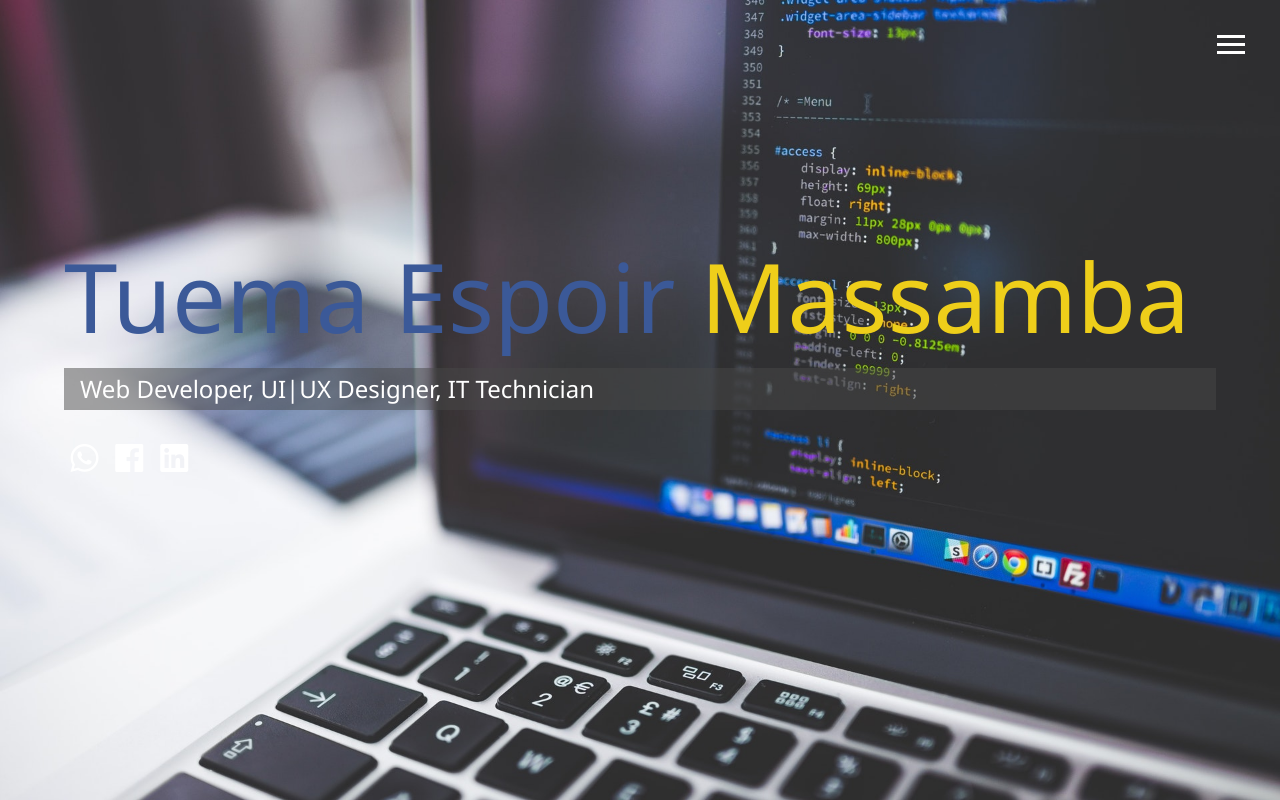
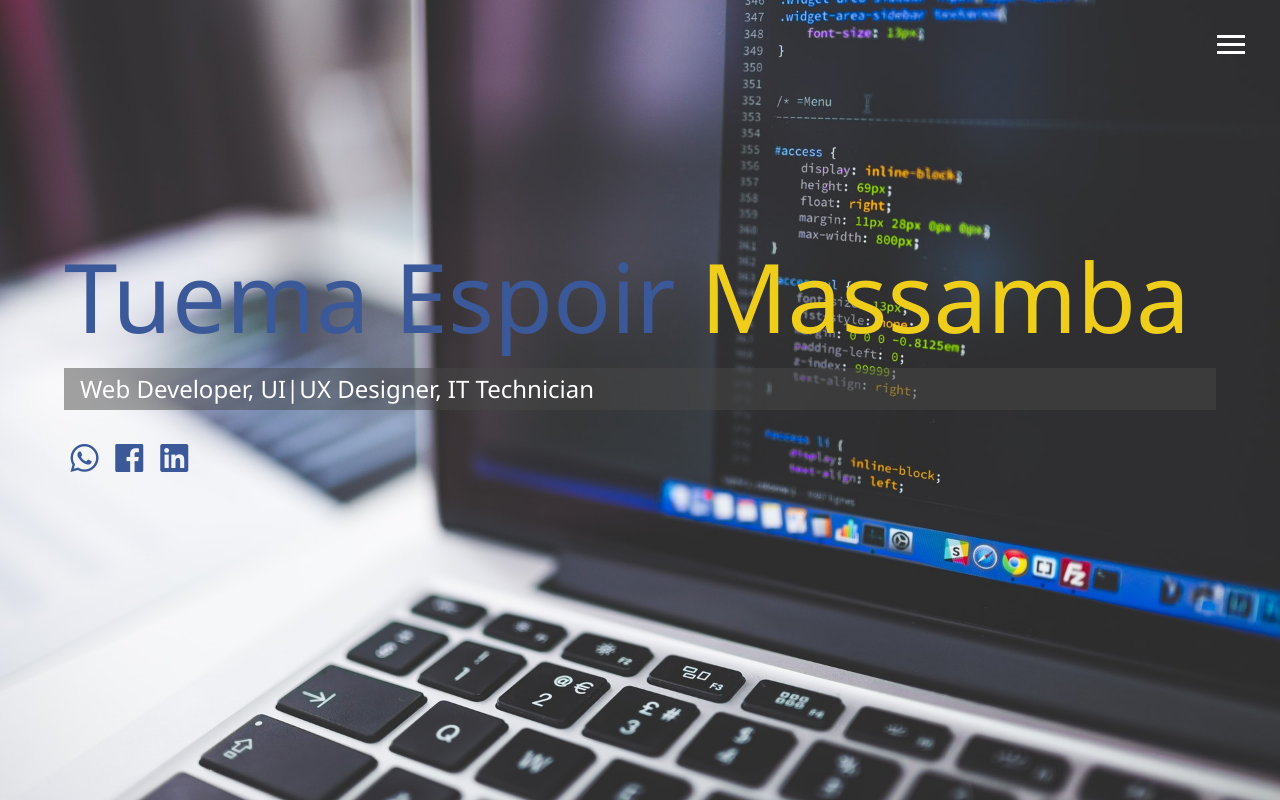
Before and after one commit to Temassamba-2020/myportfolio, a plain HTML site: page index.html in a window 1280 px wide. Drawn offline with Linux system fonts and the light colour scheme.

Commit message:
Update main.css

```diff
--- a/css/main.css
+++ b/css/main.css
@@ -82,6 +82,10 @@
 
 #home .name{
   color: #3b5998;
+}
+
+.icons i{
+	color: #3b5998;
 }
 
 .nav-item:nth-child(1) {
```
